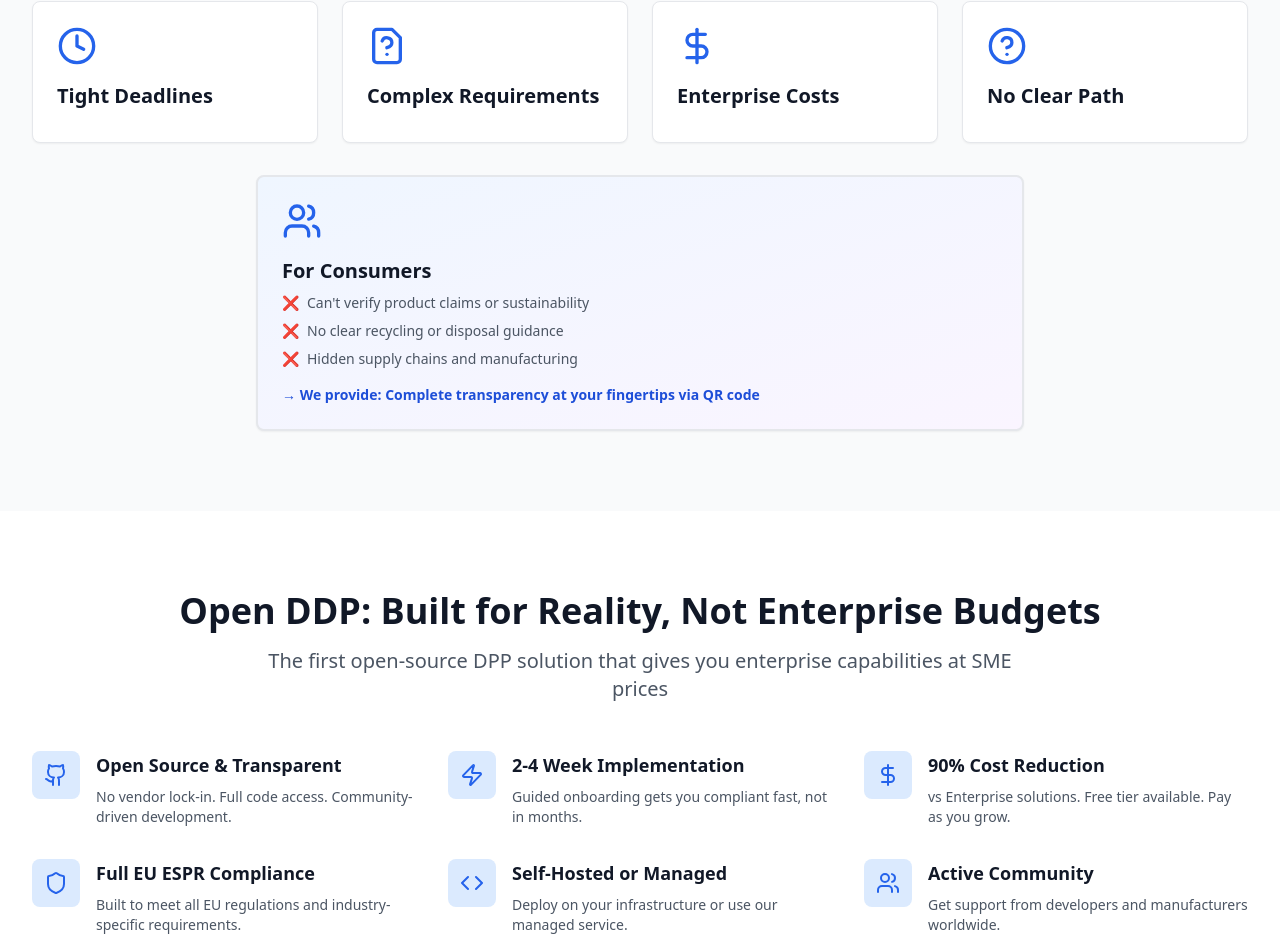
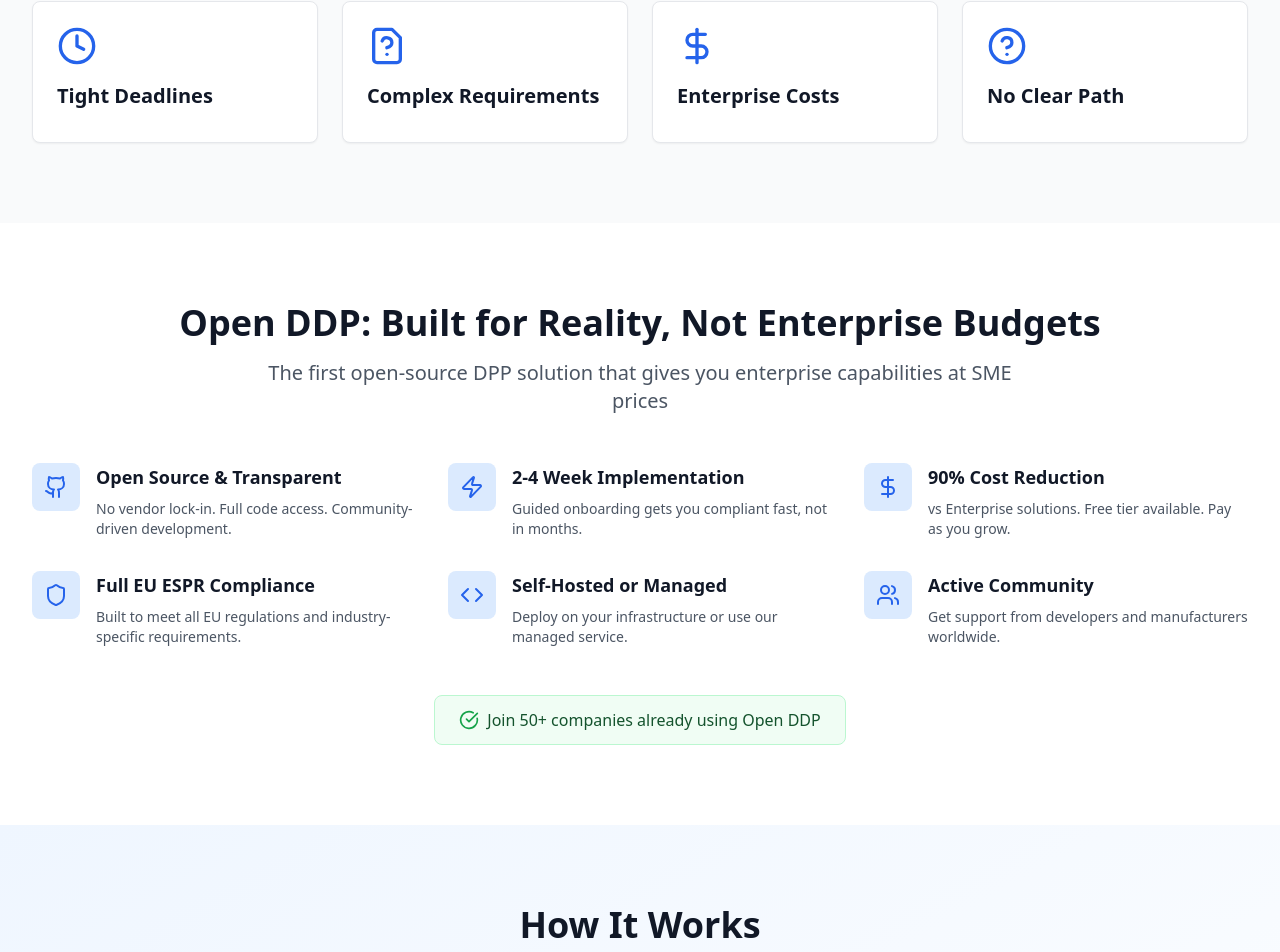
Before and after one commit to flybylow/openDDP-marketing, a React (Vite) app: page / in a window 1280 px wide. Shown: the part 1150-2102 px from the top of the page. Built offline with nearby package versions, Linux system fonts and the light colour scheme.

Commit message:
copy: Simplify problem section - remove consumer panel
Removed 'For Consumers' panel from problem section.
Now shows clean 4-card grid with just icons and titles:
- Tight Deadlines
- Complex Requirements
- Enterprise Costs
- No Clear Path

Simpler, more focused on manufacturer pain points.

```diff
--- a/src/components/sections/ProblemSection.jsx
+++ b/src/components/sections/ProblemSection.jsx
@@ -1,34 +1,23 @@
-import { Clock, FileQuestion, DollarSign, HelpCircle, Users } from 'lucide-react'
+import { Clock, FileQuestion, DollarSign, HelpCircle } from 'lucide-react'
 import { Card } from '../common/Card'
 
 export const ProblemSection = () => {
   const problems = [
     {
       icon: Clock,
-      title: 'Tight Deadlines',
-      type: 'manufacturer'
+      title: 'Tight Deadlines'
     },
     {
       icon: FileQuestion,
-      title: 'Complex Requirements',
-      type: 'manufacturer'
+      title: 'Complex Requirements'
     },
     {
       icon: DollarSign,
-      title: 'Enterprise Costs',
-      type: 'manufacturer'
+      title: 'Enterprise Costs'
     },
     {
       icon: HelpCircle,
-      title: 'No Clear Path',
-      type: 'manufacturer'
-    },
-    {
-      icon: Users,
-      title: 'For Consumers',
-      description: '❌ Can\'t verify product claims\n❌ No recycling information\n❌ Hidden supply chains',
-      highlight: true,
-      type: 'consumer'
+      title: 'No Clear Path'
     }
   ]
 
@@ -45,7 +34,7 @@ export const ProblemSection = () => {
         </div>
 
         <div className="grid md:grid-cols-2 lg:grid-cols-4 gap-6">
-          {problems.slice(0, 4).map((problem, index) => (
+          {problems.map((problem, index) => (
             <Card
               key={index}
               icon={problem.icon}
@@ -54,33 +43,6 @@ export const ProblemSection = () => {
             />
           ))}
         </div>
-
-        {/* Consumer Perspective */}
-        <div className="mt-8 max-w-3xl mx-auto">
-          <Card
-            icon={Users}
-            title="For Consumers"
-            className="bg-gradient-to-br from-blue-50 to-purple-50 border-2 border-blue-200"
-          >
-            <div className="space-y-2 text-sm mb-4">
-              <p className="flex items-start gap-2">
-                <span className="text-red-500">❌</span>
-                <span>Can't verify product claims or sustainability</span>
-              </p>
-              <p className="flex items-start gap-2">
-                <span className="text-red-500">❌</span>
-                <span>No clear recycling or disposal guidance</span>
-              </p>
-              <p className="flex items-start gap-2">
-                <span className="text-red-500">❌</span>
-                <span>Hidden supply chains and manufacturing</span>
-              </p>
-            </div>
-            <p className="text-sm font-semibold text-blue-700 mt-4">
-              → We provide: Complete transparency at your fingertips via QR code
-            </p>
-          </Card>
-        </div>
       </div>
     </section>
   )
```
